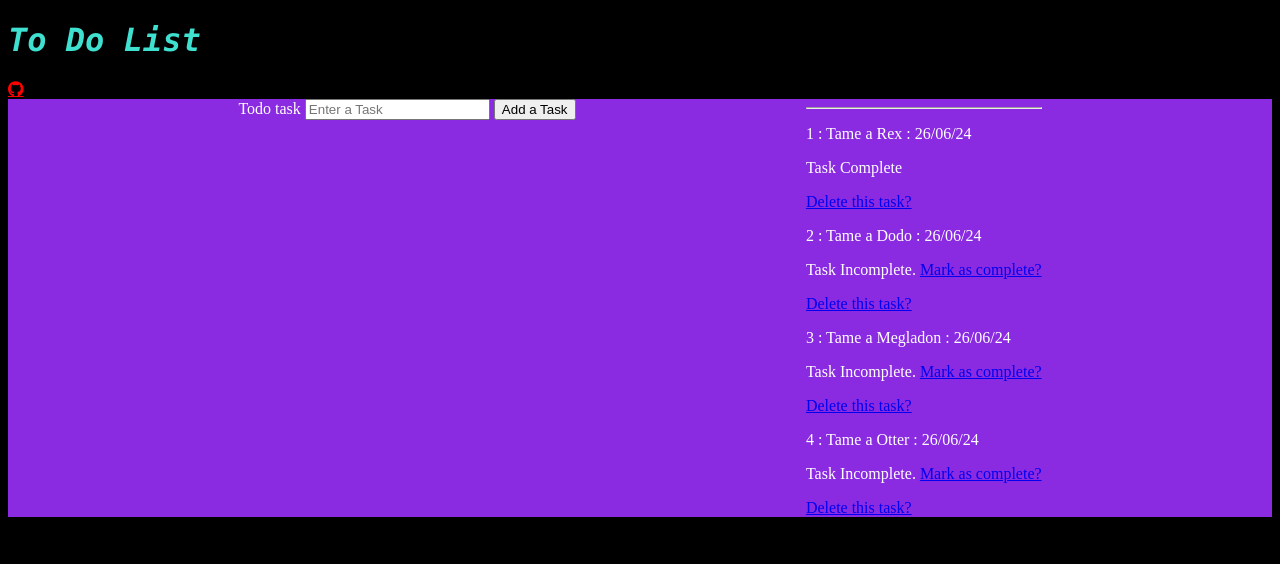
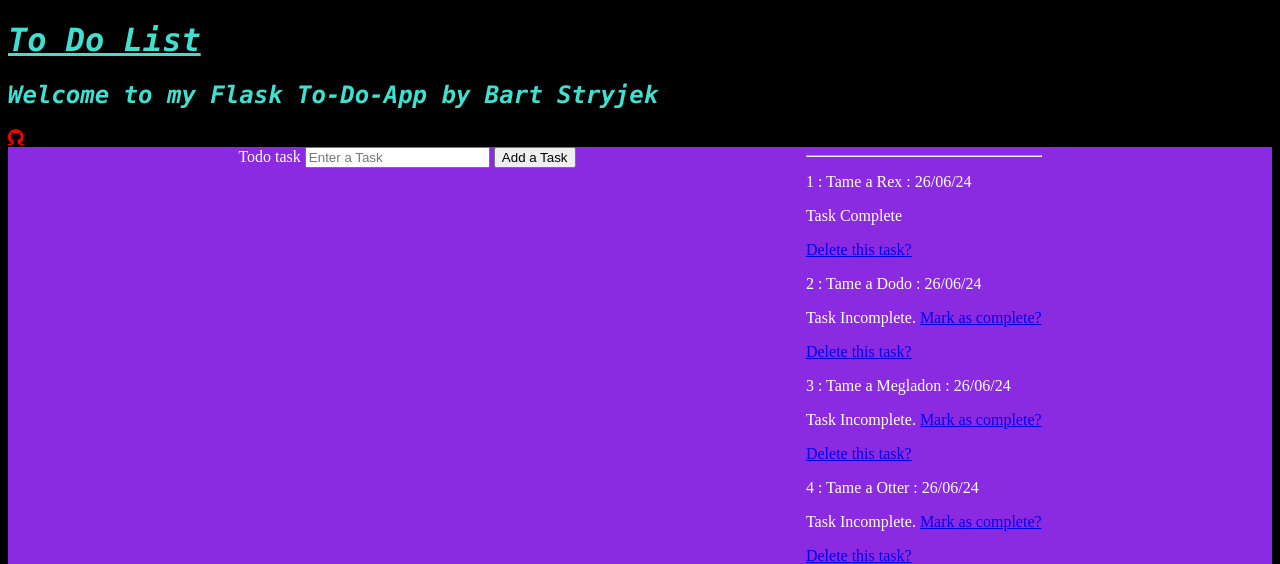
Before and after one commit to BartS02/to_do_app, a Flask app: page / in a window 1280 px wide. Shown: the top 564 px of the page. Run offline with Flask 3, Linux system fonts and the light colour scheme; data comes from the database, SQL or seed files in the repository; some libraries are stand-ins or nearby versions.

Commit message:
updating css

```diff
--- a/website/static/style.css
+++ b/website/static/style.css
@@ -4,6 +4,14 @@ body{
 }
 
 h1{
+    color: turquoise;
+    font-family: "consolas";
+    font-style: italic;
+    font-weight: bold;
+    text-decoration: underline;
+}
+
+h2{
     color: turquoise;
     font-family: "consolas";
     font-style: italic;
--- a/website/templates/index.html
+++ b/website/templates/index.html
@@ -12,6 +12,7 @@
 <body>
     <div>
         <h1>To Do List</h1>
+        <h2>Welcome to my Flask To-Do-App by Bart Stryjek</h2>
 
     <a href="https://github.com/BartS02"target="_blank"
         i class="fa-brands fa-github"></i>
```
